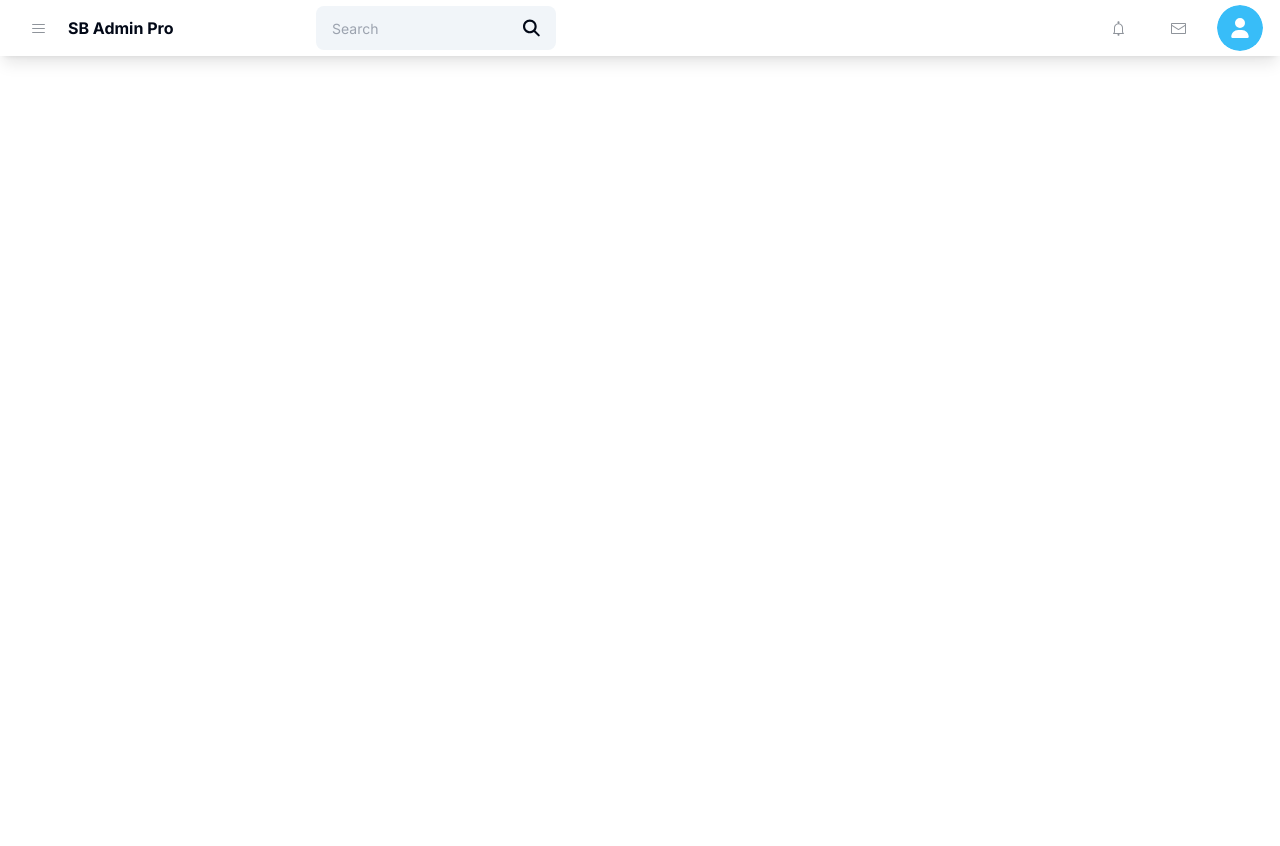
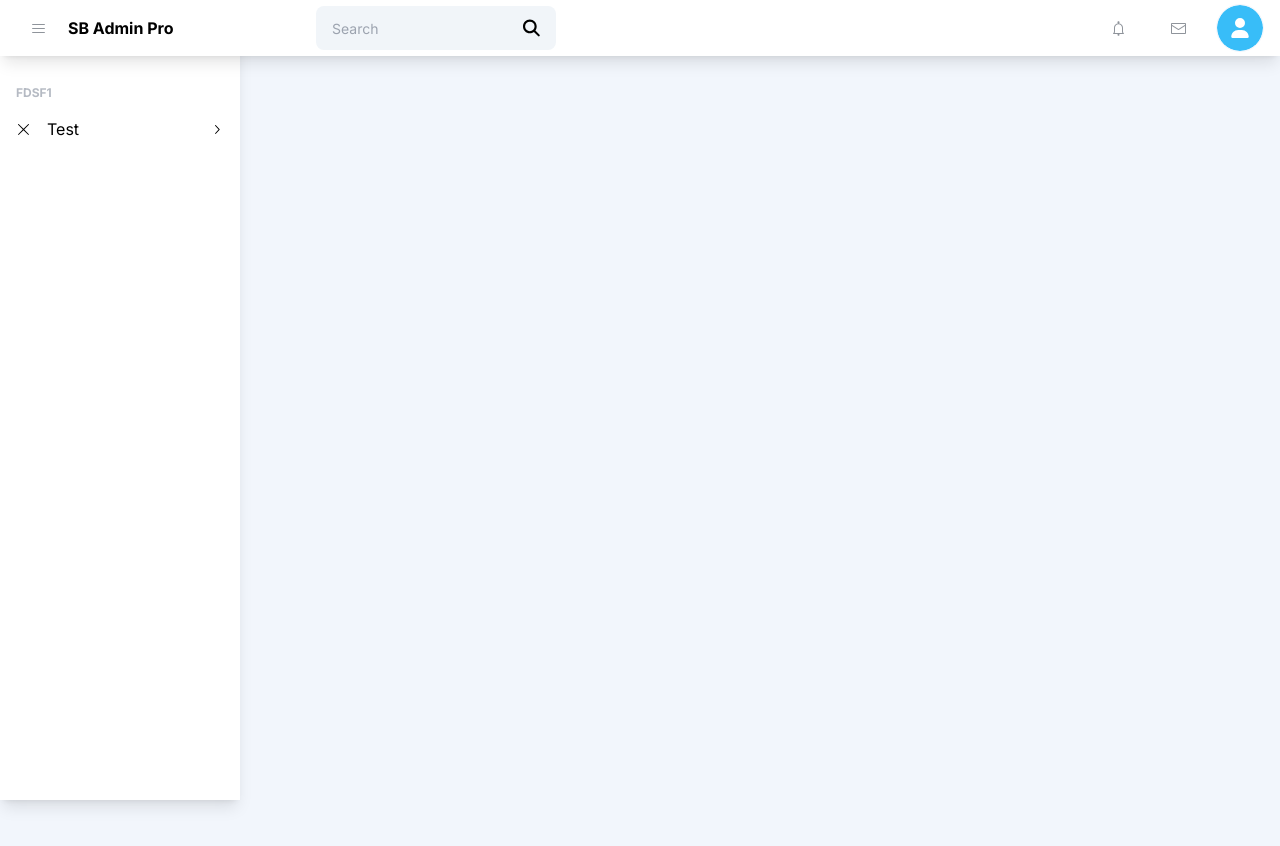
Before and after one commit to 0xe0b69e/psi-proj-2, a Next.js app: page / in a window 1280 px wide. Shown: the top 846 px of the page. Before the commit the page ends 800 px from the top, so only its background shows below. Built offline with nearby package versions, Linux system fonts and the light colour scheme.

Commit message:
Added sidenav

```diff
--- a/app/page.js
+++ b/app/page.js
@@ -1,11 +1,13 @@
 "use server";
 
 import Navbar from "@/components/navbar";
+import Sidenav from "@/components/sidenav";
 
 export default async function Page() {
   return (
     <>
       <Navbar />
+      <Sidenav />
       <div className="h-screen">
 
       </div>
--- a/components/navbar.js
+++ b/components/navbar.js
@@ -1,10 +1,6 @@
 "use client";
 
-import {
-  BellIcon, Cross1Icon,
-  EnvelopeClosedIcon,
-  HamburgerMenuIcon,
-} from "@radix-ui/react-icons";
+import { BellIcon, Cross1Icon, EnvelopeClosedIcon, HamburgerMenuIcon, } from "@radix-ui/react-icons";
 import { cn } from "@/lib/utils";
 import Link from "next/link";
 import UserAvatar from "@/components/user-avatar";
@@ -28,7 +24,7 @@ export default function Navbar ()
   }
 
   return (
-    <nav className="fixed w-full flex justify-between px-4 items-center bg-background-foreground h-14 shadow-lg">
+    <nav className="fixed w-full flex justify-between px-4 items-center bg-foreground h-14 shadow-lg text-black">
       <div className="flex flex-row h-full items-center space-x-2">
         <Icon className="max-lg:hidden">
           <HamburgerMenuIcon onClick={onSideNavToggle} />
--- /dev/null
+++ b/components/sidenav.js
@@ -0,0 +1,59 @@
+"use client";
+
+import { useState } from "react";
+import { ChevronRightIcon, Cross1Icon } from "@radix-ui/react-icons";
+import { cn } from "@/lib/utils";
+
+export default function Sidenav() {
+  return (
+    <div className="h-screen w-[240px] bg-foreground shadow-lg z-40 pt-[85px] pl-4 text-black flex flex-col space-y-2">
+      <Header>fdsf1</Header>
+      <Item title="Test" icon={<Cross1Icon/>}>
+        <p>fsdfsdf</p>
+        <p>fsdfsdf</p>
+        <p>fsdfsdf</p>
+        <p>fsdfsdf</p>
+      </Item>
+    </div>
+  )
+}
+
+const Header = ( { children } ) => (
+  <p className="text-xs uppercase font-bold text-gray-400/75 mb-2">
+    {children}
+  </p>
+);
+
+function Item( { children, title, icon } ) {
+  const [expanded, setExpanded] = useState(false);
+
+  return (
+    <div className="flex flex-col space-y-1">
+      <div
+        className="flex flex-row space-x-4 items-center pr-4 cursor-pointer select-none"
+        onClick={() => setExpanded(!expanded)}
+      >
+        {icon}
+        <p>{title}</p>
+        <span className="flex-grow"/>
+        <ChevronRightIcon
+          className={cn(
+            "transition-all",
+            expanded && "transform rotate-90"
+          )}
+        />
+      </div>
+      <div
+        className={cn(
+          "flex w-full transition-max-height duration-300 ease-in-out overflow-hidden",
+          expanded ? "max-h-full" : "max-h-0"
+        )}
+      >
+        <span className="h-full border-l-2 border-gray-200 ml-[6px] mr-5 transition-all"/>
+        <div className="flex flex-col py-3 transition-all">
+          {children}
+        </div>
+      </div>
+    </div>
+  );
+}
--- a/tailwind.config.js
+++ b/tailwind.config.js
@@ -23,8 +23,8 @@ module.exports = {
         border: "hsl(var(--border))",
         input: "hsl(var(--input))",
         ring: "hsl(var(--ring))",
-        background: "hsl(var(--background))",
-        foreground: "hsl(var(--foreground))",
+        background: "#f2f6fc",
+        foreground: "#ffffff",
         primary: {
           DEFAULT: "hsl(var(--primary))",
           foreground: "hsl(var(--primary-foreground))",
```
Also changed, not shown: components/sidebar.js (deleted, +0 -7 lines).
